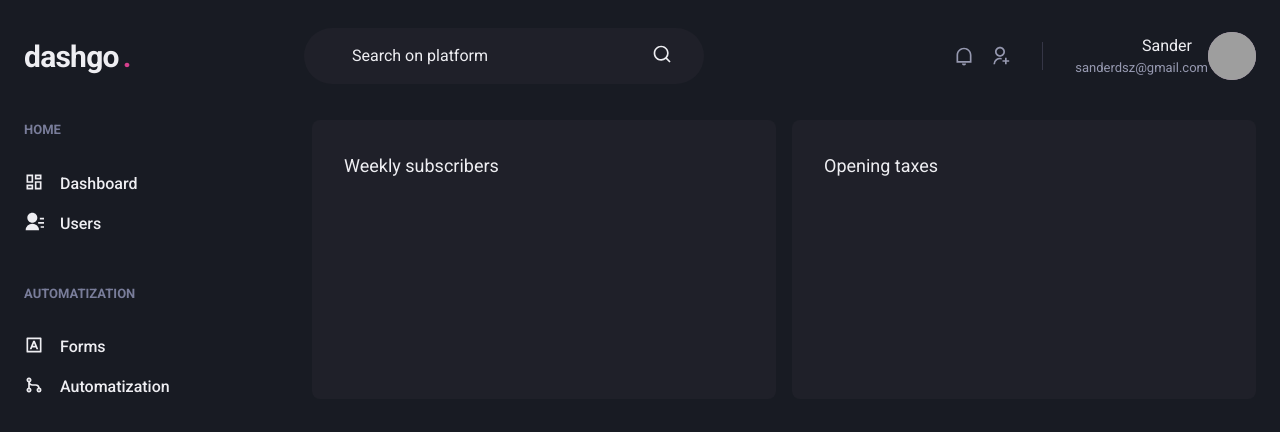
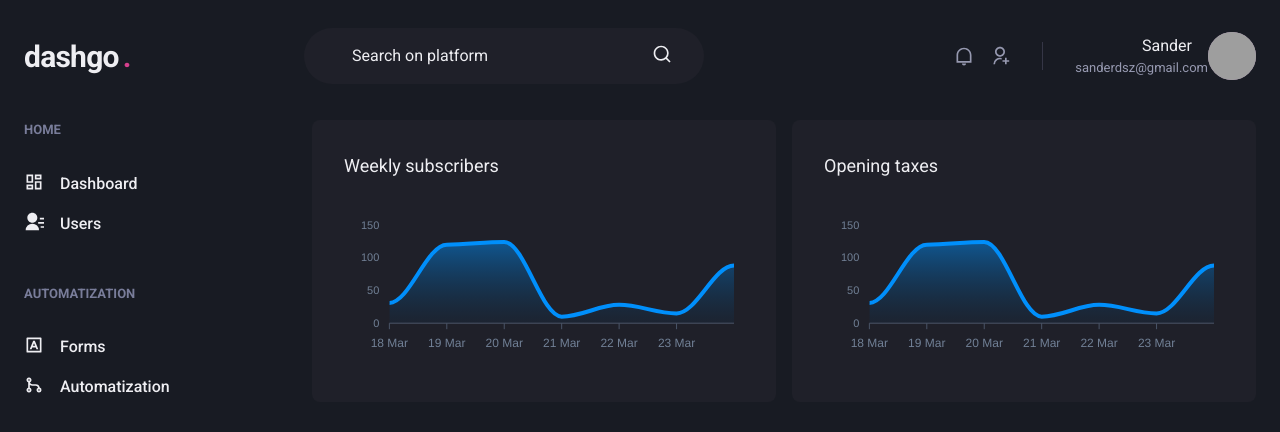
Before and after one commit to sanderdsz/dashgo, a Next.js app: page /dashboard in a window 1280 px wide. Shown: the top 432 px of the page. Built offline with nearby package versions, Linux system fonts and the light colour scheme; grey boxes are pictures that could not be loaded.

Commit message:
dashboard and apexcharts

```diff
--- a/package.json
+++ b/package.json
@@ -13,9 +13,11 @@
     "@chakra-ui/react": "^1.8.7",
     "@emotion/react": "^11.8.2",
     "@emotion/styled": "^11.8.1",
+    "apexcharts": "^3.35.0",
     "framer-motion": "^6.2.8",
     "next": "12.1.0",
     "react": "17.0.2",
+    "react-apexcharts": "^1.4.0",
     "react-dom": "17.0.2",
     "react-icons": "^4.3.1"
   },
--- a/src/pages/dashboard.tsx
+++ b/src/pages/dashboard.tsx
@@ -1,6 +1,66 @@
 import { Header } from '../components/Header'
-import {Box, Flex, SimpleGrid, Text} from "@chakra-ui/react";
+import {Box, Flex, SimpleGrid, Text, theme} from "@chakra-ui/react";
 import {Sidebar} from "../components/Sidebar";
+import dynamic from "next/dynamic";
+// Lazyload
+const Chart = dynamic(() => import('react-apexcharts'), {
+  ssr: false
+})
+
+const options = {
+  chart: {
+    toolbar: {
+      show: false
+    },
+    zoom: {
+      enabled: false
+    },
+    foreColor: theme.colors.gray[500]
+  },
+  grid: {
+    show: false
+  },
+  dataLabels: {
+    enabled: false
+  },
+  tooltip: {
+    enable: false
+  },
+  xaxis: {
+    type: 'datetime',
+    axisBorder: {
+      color: theme.colors.gray[600]
+    },
+    axisTicks: {
+      color: theme.colors.gray[600]
+    },
+    categories: [
+      '2021-03-18T00:00:00.000Z',
+      '2021-03-19T00:00:00.000Z',
+      '2021-03-20T00:00:00.000Z',
+      '2021-03-21T00:00:00.000Z',
+      '2021-03-22T00:00:00.000Z',
+      '2021-03-23T00:00:00.000Z',
+      '2021-03-24T00:00:00.000Z'
+    ]
+  },
+  fill: {
+    opacity: 0.3,
+    type: 'gradient',
+    gradient: {
+      shade: 'dark',
+      opacityFrom: 0.7,
+      opacityTo: 0.3
+    }
+  }
+}
+
+const series = [
+  {
+    name: 'series1',
+    data: [31, 120, 124, 10, 28, 15, 88]
+  }
+]
 
 export default function Dashboard () {
  return (
@@ -27,7 +87,7 @@
            p='8'
            bgColor='gray.800'
            borderRadius={8}
-           //pb='4'
+           pb='4'
          >
             <Text
               fontSize='lg'
@@ -35,6 +95,12 @@
             >
               Weekly subscribers
             </Text>
+           <Chart
+            type='area'
+            height={160}
+            options={options}
+            series={series}
+           />
          </Box>
          <Box
            p='8'
@@ -48,6 +114,12 @@
            >
              Opening taxes
            </Text>
+           <Chart
+             type='area'
+             height={160}
+             options={options}
+             series={series}
+           />
          </Box>
        </SimpleGrid>
      </Flex>
```
Also changed, not shown: 1 other file (tests, documents, lock files or other folders).
